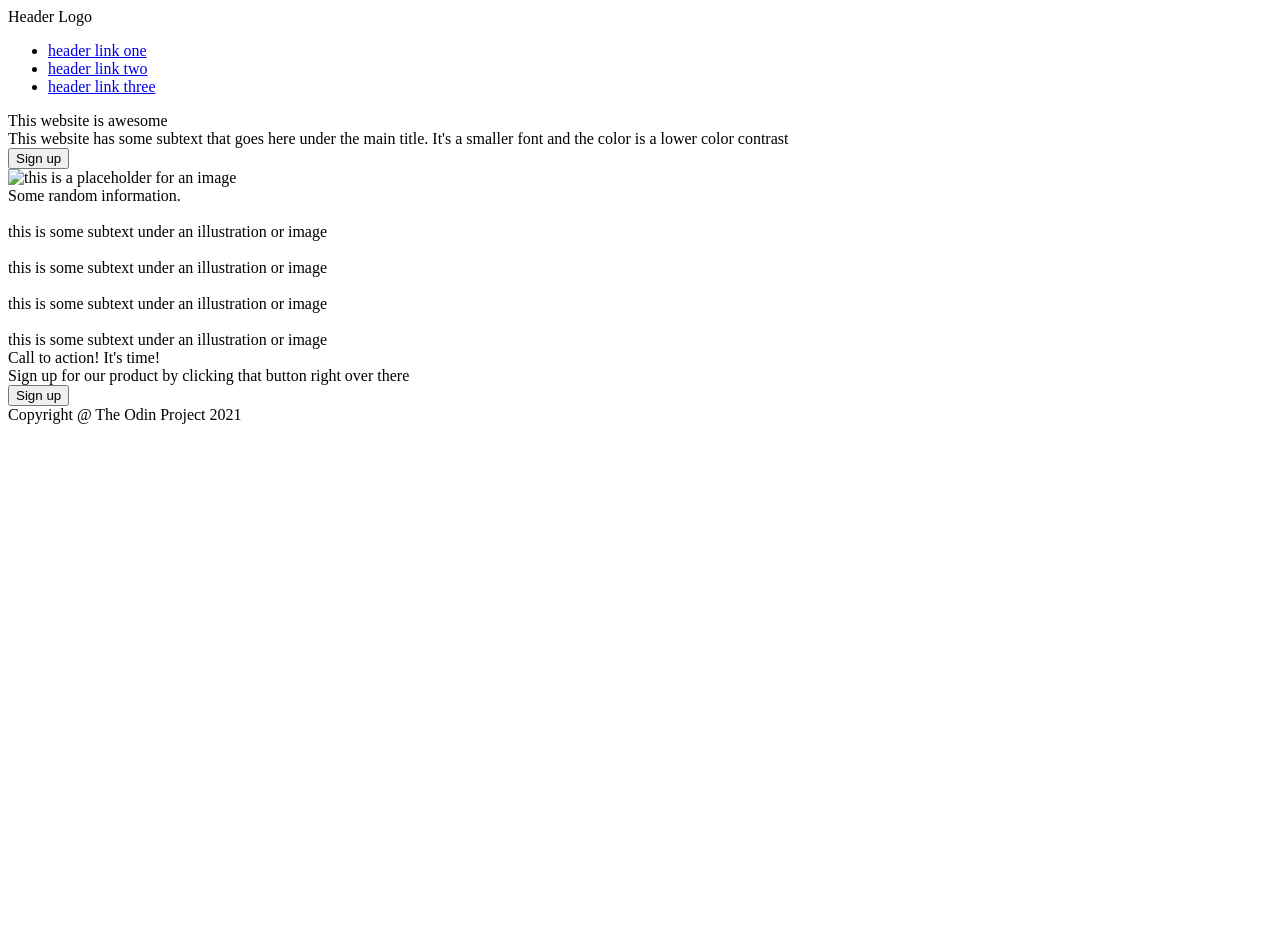
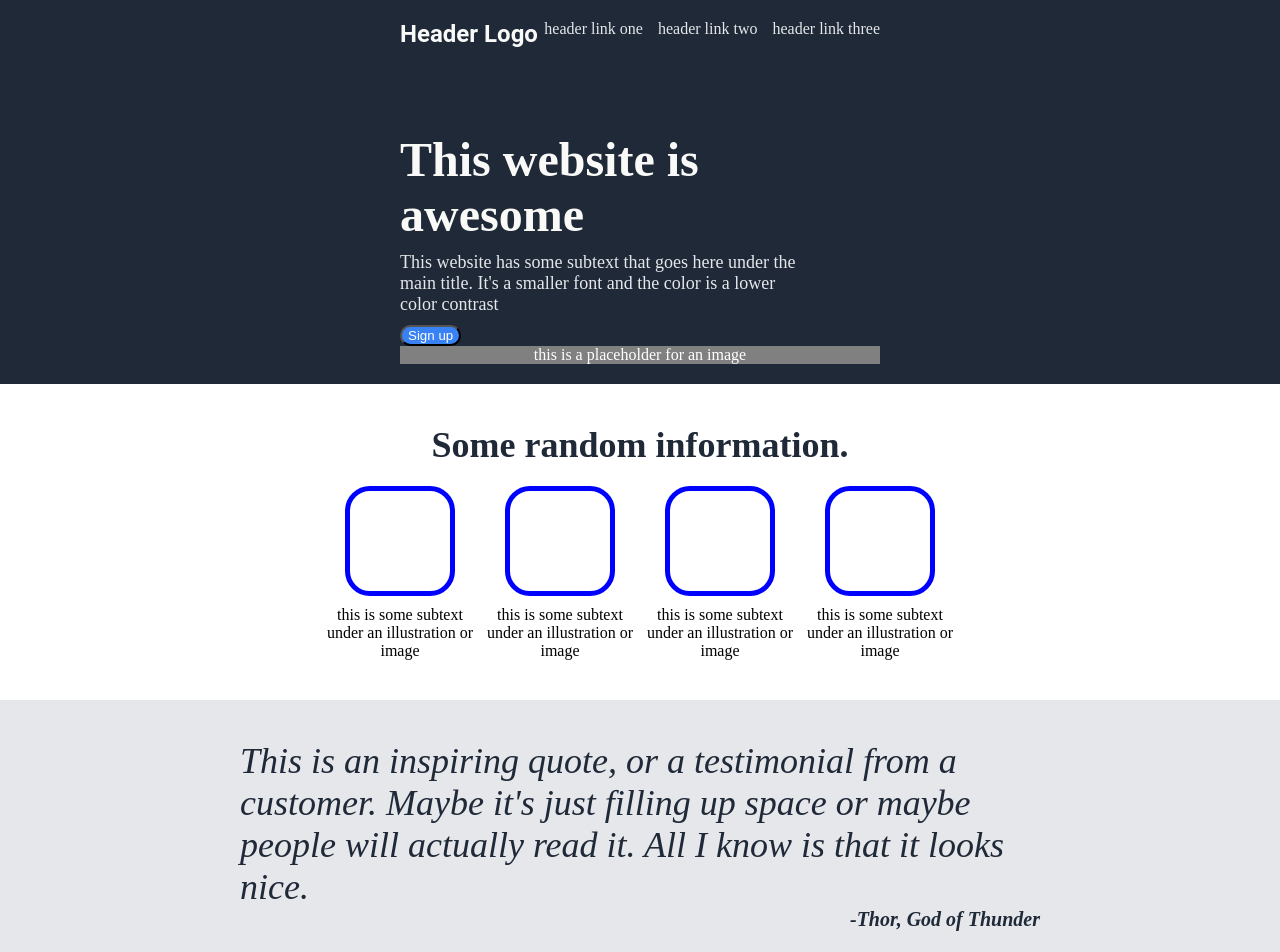
Before and after one commit to derryck1/landing-page, a plain HTML site: page index.html in a window 1280 px wide. Shown: the top 952 px of the page. Before the commit the page ends 800 px from the top, so only its background shows below. Drawn offline with Linux system fonts and the light colour scheme.

Commit message:
Complete the landing page
This took me two days to do but I was able to make it look a lot like a
landing page. Afterwards i cleaned up my code as well so I'm happy with
the outcome. I should have commited more (or at all) but i was working
through it. I really don't understand the flex command and will probably
watch a video on it

```diff
--- a/index.html
+++ b/index.html
@@ -7,7 +7,6 @@
     </head>
 
     <body>
-        <div class="top-section">
         <div class="header">
             <div class="logo">Header Logo</div>
             <div class="links">
@@ -18,7 +17,9 @@
                 </ul>
             </div>
         </div>
-            <div class="top-content">
+
+
+            <div class="top-section">
                 <div class="top-left">
                     <div class="left-header"> This website is awesome</div>
                     <div class="left-text">
@@ -29,32 +30,30 @@
                         <button>Sign up</button>
                     </div>
                 </div>
-                <div class="top-right">
-                    <img src="" alt="this is a placeholder for an image">
+                <div class="top-right">this is a placeholder for an image</div>
             </div>
-            </div>
-        </div>
+
 
         <div class="mid-section">
             <div class="mid-head">Some random information.</div>
             <div class="mid-pictures">
                 <div class="mid-item">
-                    <img src="" alt="">
+                    <div class="mid-box"></div>
                     <div class="mid-subtext">this is some subtext under an illustration or image
                     </div>
                 </div>
                 <div class="mid-item">
-                    <img src="" alt="">
+                    <div class="mid-box"></div>
                     <div class="mid-subtext">this is some subtext under an illustration or image
                     </div>
                 </div>
                 <div class="mid-item">
-                    <img src="" alt="">
+                    <div class="mid-box"></div>
                     <div class="mid-subtext">this is some subtext under an illustration or image
                     </div>
                 </div>
                 <div class="mid-item">
-                    <img src="" alt="">
+                    <div class="mid-box"></div>
                     <div class="mid-subtext">this is some subtext under an illustration or image
                     </div>
                 </div>
@@ -64,8 +63,12 @@
 
         <div class="bottom-section">
             <div class="quote">
-                <div class="quote-words"></div>
-                <div class="quote-author"></div>
+                <div class="quote-words">
+                    This is an inspiring quote, or a testimonial from a customer. Maybe it's just
+                    filling up space or maybe people will actually read it. All I know is that it
+                    looks nice.
+                </div>
+                <div class="quote-author">-Thor, God of Thunder</div>
             </div>
         </div>
 
@@ -79,9 +82,10 @@
                     <button>Sign up</button>
                 </div>
             </div>
+            </div>
 
             <div class="footer">Copyright @ The Odin Project 2021</div>
-        </div>
+
 
 
 
--- a/style.css
+++ b/style.css
@@ -0,0 +1,194 @@
+body {
+    display:flex;
+    flex-direction:column;
+    margin:0;
+
+
+}
+
+.header {
+    display: flex;
+    justify-content:space-between;
+    height:72px;
+    margin: 0px 0px;
+    padding: 20px 400px;
+    background-color: #1f2937;
+}
+
+.logo {
+    font-size:24px;
+    color: #f9FAf8;
+    font-weight:bold;
+    font-family: Roboto;
+
+}
+
+.links {
+    display:flex;
+}
+
+ul {
+    display:flex;
+    list-style-type: none;
+    gap: 15px;
+    margin: 0;
+    padding: 0;
+}
+
+a {
+    color: #e5e7eb;
+    text-decoration:none;
+}
+
+.top-section {
+    background-color: #1f2937;
+    display:flex;
+    padding:20px 400px;
+    flex-wrap:wrap;
+
+}
+
+.top-left {
+    display:flex;
+    flex-direction: column;
+    max-width: 400px;
+    gap:10px;
+
+}
+
+.left-header {
+    font-size:48px;
+    font-weight: bolder;
+    color: #f9faf8;
+}
+
+.left-text {
+    font-size: 18px;
+    color: #e5e7eb;
+
+}
+
+.top-right {
+    display:flex;
+    background-color:gray;
+    color:white;
+    justify-content:center;
+    align-items:center;
+    width: 600px;
+    margin-left:auto;
+
+    }
+
+
+.mid-section{
+    background-color: white;
+    display:flex;
+    flex-direction:column;
+    gap: 20px;
+    margin: 40px 0px;
+}
+
+.mid-head{
+    display:flex;
+    justify-content:center;
+    font-size: 36px;
+    font-weight:bolder;
+    color: #1f2937;
+}
+
+.mid-pictures{
+    display:flex;
+    justify-content: center;
+    flex-wrap:wrap;
+    gap:10px;
+
+}
+
+.mid-item {
+    display:flex;
+    max-width: 150px;
+    flex-wrap:wrap;
+    justify-content: center;
+    text-align:center;
+    gap: 10px;
+}
+
+.mid-box {
+    width: 100px;
+    height: 100px;
+    border: blue solid 5px;
+    border-radius:25px;
+
+}
+
+
+.bottom-section {
+    display:flex;
+    background-color:#e5e7eb;
+    justify-content:center;
+    align-items:center;
+
+}
+
+.quote {
+    max-width: 800px;
+    font-style:italic;
+    font-size:36px;
+    color:#1F2937;
+    margin: 40px 0;
+}
+
+.quote-author {
+    display:flex;
+    justify-content:flex-end;
+    font-size: 20px;
+    font-weight:bold;
+}
+
+
+
+.ad-footer-section {
+    display:flex;
+    flex-direction:column;
+    background-color: white;
+    align-items:center;
+    justify-content:center;
+    margin: 40px 0;
+
+}
+
+.ad {
+    display:flex;
+    justify-content: space-around;
+    background-color:#3882F6;
+    width: 1000px;
+    height: 100px;
+    align-items:center;
+    border-radius: 25px;
+}
+
+.ad-header {
+    font-weight: bold;
+    color:white;
+}
+
+.ad-text {
+    color:white;
+}
+
+button {
+
+    background-color:#3882F6;
+    color:white;
+    border-radius:25px;
+}
+
+.footer {
+    display:flex;
+    background-color:#1f2937;
+    justify-content:center;
+    height: 72px;
+    color: white;
+    align-items: center;
+    margin:0;
+}
```
Also changed, not shown: 91dHRGIV65L._SL1500_.jpg (added). Lines whose indentation alone changed are shown as unchanged.
